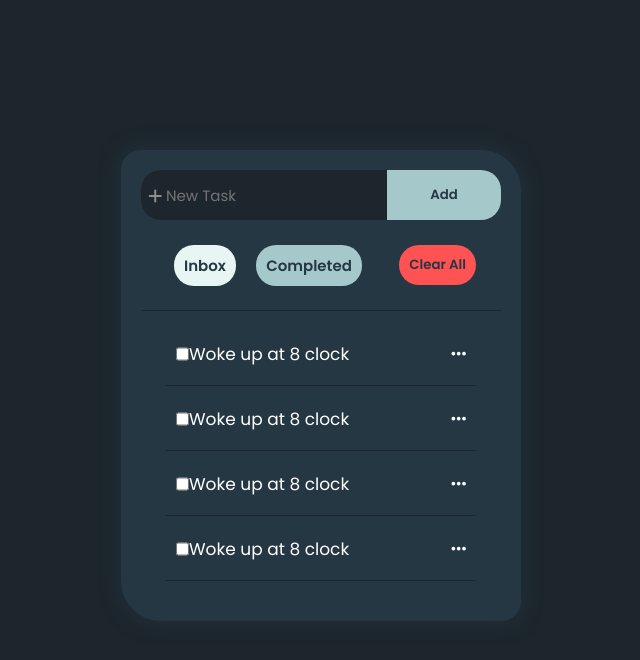
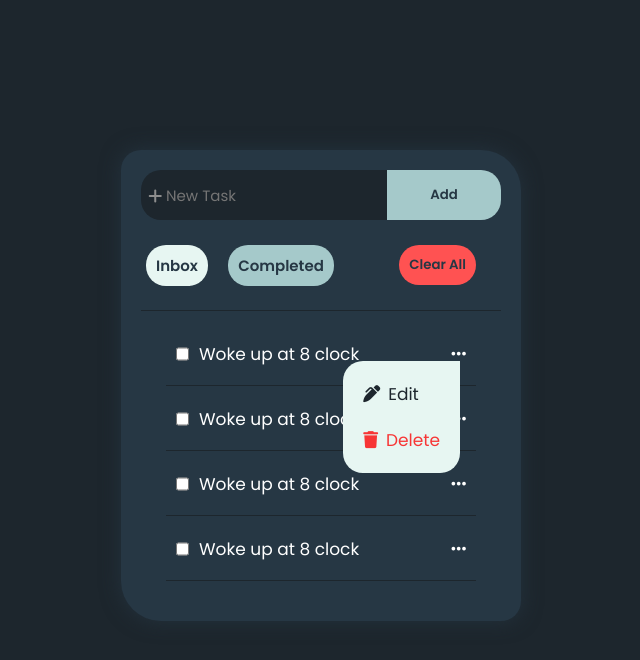
Before and after one commit to MahmoodAyman/Todo-List, a plain HTML site: page index.html in a window 1280 px wide. Shown: the whole page, without its empty margins (319-959 px from the left). Drawn offline with Linux system fonts and the light colour scheme.

Commit message:
add operations menu

```diff
--- a/index.html
+++ b/index.html
@@ -20,7 +20,9 @@
       </div>
       <div class="task_list_control">
         <div class="filters">
-          <span id="all_tasks" class="active">Inbox</span>
+          <span id="all_tasks" class="active" style="margin-left: -20px"
+            >Inbox</span
+          >
           <span id="completed_tasks">Completed</span>
         </div>
         <button class="clear_btn">Clear All</button>
@@ -34,6 +36,10 @@
             </label>
             <div class="task_controls">
               <i class="fa-solid fa-ellipsis"></i>
+              <ul class="task_operations active">
+                <li class="edit_task"><i class="fa-solid fa-pen-clip"></i>Edit</li>
+                <li class="delete_task"><i class="fa-solid fa-trash"></i>Delete</li>
+              </ul>
             </div>
           </li>
 
@@ -66,7 +72,6 @@
               <i class="fa-solid fa-ellipsis"></i>
             </div>
           </li>
-
         </ul>
       </div>
     </section>
--- a/style.scss
+++ b/style.scss
@@ -1,11 +1,11 @@
 @import url("https://fonts.googleapis.com/css2?family=Poppins:wght@100;200;300;400;500;600;700;800;900&display=swap");
 
 // variables
-$hover-bg: #E7F6F2;
-$bg-color:#263744;
-$secondary-color: #A5C9CA;
+$hover-bg: #e7f6f2;
+$bg-color: #263744;
+$secondary-color: #a5c9ca;
 $primary-color: #1d262d;
-$danger-color: #FF5252;
+$danger-color: #ff5252;
 $danger-color-hover: #f73535;
 // genral roles
 
@@ -14,132 +14,182 @@ $danger-color-hover: #f73535;
   margin: 0;
   padding: 0;
   box-sizing: border-box;
-  ::-webkit-scrollbar{
+  ::-webkit-scrollbar {
     width: 2px;
     background: transparent;
   }
+}
+ul {
+  list-style: none;
 }
 body {
   background-color: #1d262d;
   color: white;
 }
-section{
+section {
   background-color: #263744;
   max-width: 400px;
   max-height: 520px;
-  overflow-y:scroll ;
+  overflow-y: scroll;
   margin: 150px auto;
-  padding:20px;
+  padding: 20px;
   border-radius: 20px 40px;
-  box-shadow: 0px 0px 20px rgba(38,55,68,0.7);
+  box-shadow: 0px 0px 20px rgba(38, 55, 68, 0.7);
   transition: 0.3s all ease;
-  &:hover{
-    box-shadow: 20px 20px 20px rgba(38,55,68,0.2);
+  &:hover {
+    box-shadow: 20px 20px 20px rgba(38, 55, 68, 0.2);
   }
-  .task_input{
+  .task_input {
     height: 50px;
     display: flex;
     align-items: cetner;
     position: relative;
-    input[type="text"]{
-      width:100%;
+    input[type="text"] {
+      width: 100%;
       height: 100%;
       border-radius: 20px 0px 0px 20px;
       background-color: #1d262d;
-      padding:25px;
-      border:none;
+      padding: 25px;
+      border: none;
       color: white;
       font-size: 15px;
-      &:focus{
+      &:focus {
         outline: none;
       }
     }
-    i{
+    i {
       position: absolute;
       z-index: 1;
-      top:35%;
-      left:2%;
+      top: 35%;
+      left: 2%;
       color: #8e8e8e;
     }
-    input[type="submit"]{
-      width:50%;
+    input[type="submit"] {
+      width: 50%;
       height: 100%;
       border-radius: 0px 20px 20px 0px;
-      background-color:$secondary-color;
-      color:$bg-color;
+      background-color: $secondary-color;
+      color: $bg-color;
       // padding:25px;
-      border:none;
+      border: none;
       cursor: pointer;
       font-weight: 600;
       transition: 0.1s all ease;
-      &:hover{
-        background-color:$hover-bg;
+      &:hover {
+        background-color: $hover-bg;
         color: #1d262d;
       }
     }
   }
-  .task_list_control{
-    padding:25px;
+  .task_list_control {
+    padding: 25px;
     border-bottom: 1px solid #1d262d;
     display: flex;
     justify-content: space-between;
     align-items: center;
-    .filters{
-      span{
-        margin:0 8px;
+    .filters {
+      span {
+        margin: 0 8px;
         font-size: 15px;
         cursor: pointer;
-        color:$bg-color;
-        padding:10px;
-        font-weight:600;
+        color: $bg-color;
+        padding: 10px;
+        font-weight: 600;
         border-radius: 20px;
-        background-color:$secondary-color;
-        &.active{
-          background-color:$hover-bg;
+        background-color: $secondary-color;
+        &.active {
+          background-color: $hover-bg;
         }
-        &:hover{
-          background-color:$hover-bg;
+        &:hover {
+          background-color: $hover-bg;
         }
-        &::first-child{
-          margin-left:0;
+        &::first-child {
+          margin-left: 0;
         }
       }
     }
-    button{
-     background-color:$danger-color;
+    button {
+      background-color: $danger-color;
       color: $bg-color;
-      border:none;
-      padding:10px;
+      border: none;
+      padding: 10px;
       border-radius: 20px;
       cursor: pointer;
       font-weight: 600;
       transition: 0.1s all ease;
-      &:hover{
-        background-color:$danger-color-hover;
+      &:hover {
+        background-color: $danger-color-hover;
         color: #1d262d;
       }
     }
   }
-  .task_list{
-    .task_box{
-      margin:20px 25px;
-      .task{
+  .task_list {
+    .task_box {
+      margin: 20px 25px;
+      .task {
         list-style: none;
         display: flex;
         align-items: center;
         justify-content: space-between;
-        padding:10px;
+        padding: 10px;
         margin-bottom: 10px;
         border-bottom: 1px solid #1d262d;
         padding-bottom: 18px;
         font-size: 17px;
-        label{
+        label {
           display: flex;
           justify-content: space-around;
+          p {
+            margin-left: 10px;
+          }
         }
-        .task_controls{
-          i{
+        .task_controls {
+          position: relative;
+          i {
             cursor: pointer;
+            &:hover {
+              color: $primary-color;
+            }
+          }
+          .task_operations {
+            display: none;
+            position: absolute;
+            background-color: $hover-bg;
+            padding: 10px;
+            color: $primary-color;
+            border-radius: 20px 0 20px 20px;
+            top: 75%;
+            right: 40%;
+            z-index: 2;
+            &.active {
+              display: block;
+            }
+            li {
+              display: flex;
+              justify-content: flex-start;
+              align-items: center;
+              cursor: pointer;
+              padding: 10px;
+              border-radius: 20px;
+              &:hover {
+                background-color: $secondary-color;
+              }
+              i {
+                padding-right: 8px;
+              }
+              &.delete_task {
+                color: $danger-color-hover;
+                i{
+                  color: $danger-color-hover;
+                  &:hover {
+                    color: $danger-color-hover;
+                  }
+                }
+              }
+              &.edit_task {
+                color: $primary-color;
+              }
+            }
           }
         }
       }
```
Also changed, not shown: style.css, 1 other file.
